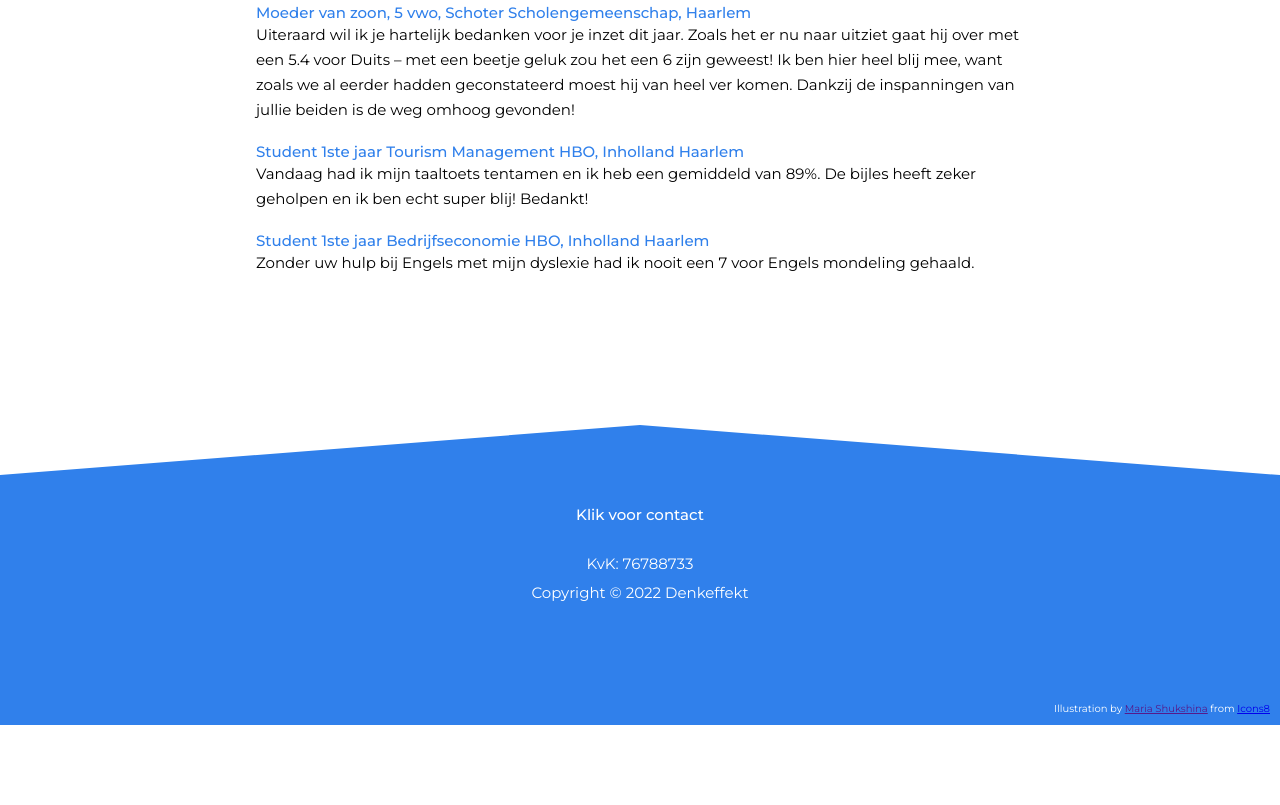
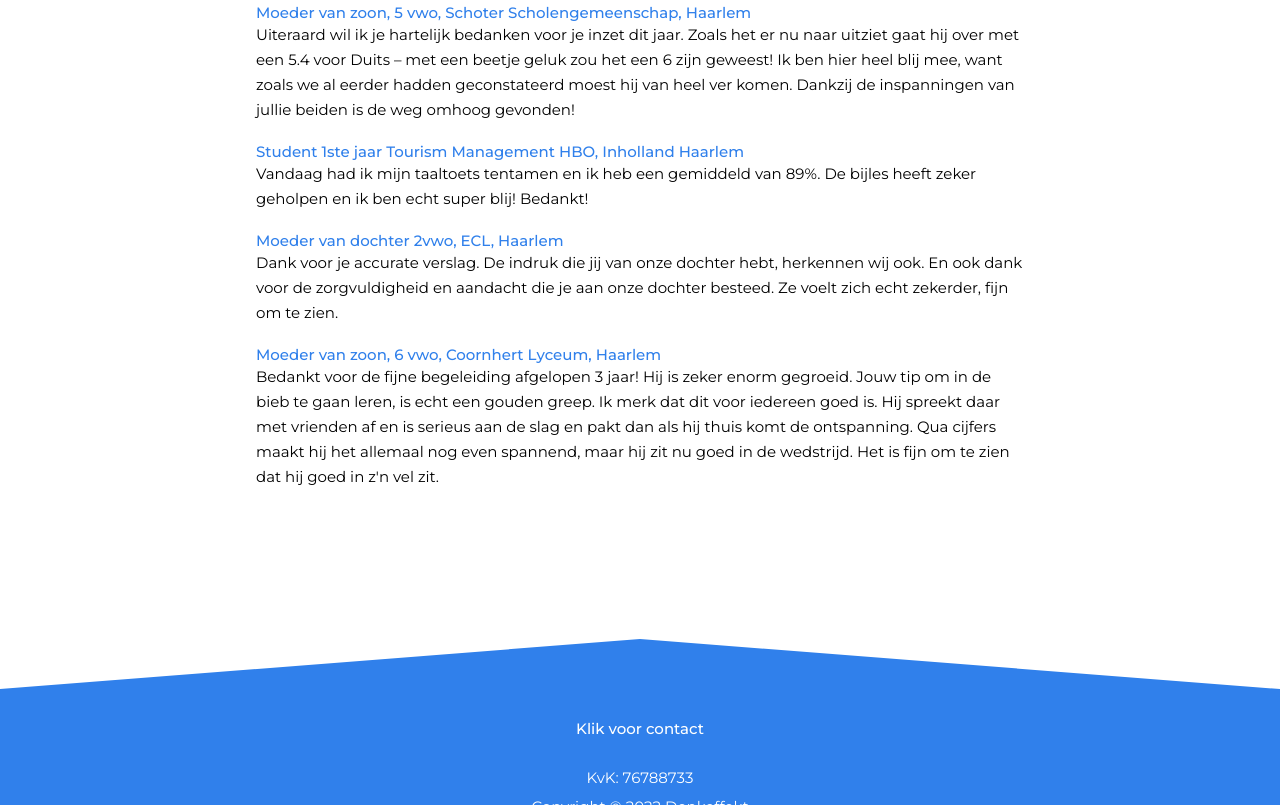
Before and after one commit to Maurits97/Denkeffekt2.0, a plain HTML site: page html/referenties.html in a window 1280 px wide. Shown: the part 1146-1951 px from the top of the page. Before the commit the page ends 1871 px from the top, so only its background shows below. Drawn offline with Linux system fonts and the light colour scheme.

Commit message:
changed referenties

```diff
--- a/html/referenties.html
+++ b/html/referenties.html
@@ -43,13 +43,13 @@
     <main id="main">
         <h1 class="header--subpage">Referenties</h1>
 
-        <h3 class="subheader--semisubpage">Moeder van zoon, 4 vwo, Coornhert Lyceum Heemstede</h3>
+        <h3 class="subheader--semisubpage">Moeder van zoon, 4 vwo, Coornhert Lyceum, Haarlem</h3>
         <p class="main__text">Hij vindt het echt heel fijn bij jou. Je hebt de juiste aanpak voor hem. "Mam, Brigitte stimuleert mij positief. Dat helpt heel goed en daardoor wil ik ervoor werken”.</p>
 
         <h3 class="subheader--semisubpage">Vader van dochter, 3 vwo, Schoter Haarlem</h3>
         <p class="main__text">Dank voor al je inspanning van het afgelopen jaar. Zij wil ook volgend jaar weer graag van je les krijgen.</p>
 
-        <h3 class="subheader--semisubpage">Moeder van zoon, 4 havo, Coornhert Lyceum, Heemstede</h3>
+        <h3 class="subheader--semisubpage">Moeder van zoon, 4 havo, Coornhert Lyceum, Haarlem</h3>
         <p class="main__text">Bedankt voor al je hulp en inzet. Hij gaat zeker voor zijn Engels een voldoende halen. Mocht hij nog bijles nodig hebben volgend schooljaar dat laat ik het weten.</p>
 
         <h3 class="subheader--semisubpage">Vader van dochter 1 vmbo-t, Schoter, Haarlem</h3>
@@ -79,8 +79,11 @@
         <h3 class="subheader--semisubpage">Student 1ste jaar Tourism Management HBO, Inholland Haarlem</h3>
         <p class="main__text">Vandaag had ik mijn taaltoets tentamen en ik heb een gemiddeld van 89%. De bijles heeft zeker geholpen en ik ben echt super blij! Bedankt!</p>
 
-        <h3 class="subheader--semisubpage">Student 1ste jaar Bedrijfseconomie HBO, Inholland Haarlem</h3>
-        <p class="main__text">Zonder uw hulp bij Engels met mijn dyslexie had ik nooit een 7 voor Engels mondeling gehaald.</p>
+        <h3 class="subheader--semisubpage">Moeder van dochter 2vwo, ECL, Haarlem</h3>
+        <p class="main__text">Dank voor je accurate verslag. De indruk die jij van onze dochter hebt, herkennen wij ook. En ook dank voor de zorgvuldigheid en aandacht die je aan onze dochter besteed. Ze voelt zich echt zekerder, fijn om te zien.</p>
+
+        <h3 class="subheader--semisubpage">Moeder van zoon, 6 vwo, Coornhert Lyceum, Haarlem</h3>
+        <p class="main__text">Bedankt voor de fijne begeleiding afgelopen 3 jaar! Hij is zeker enorm gegroeid. Jouw tip om in de bieb te gaan leren, is echt een gouden greep. Ik merk dat dit voor iedereen goed is. Hij spreekt daar met vrienden af en is serieus aan de slag en pakt dan als hij thuis komt de ontspanning. Qua cijfers maakt hij het allemaal nog even spannend, maar hij zit nu goed in de wedstrijd. Het is fijn om te zien dat hij goed in z'n vel zit. </p>
     </main>
 
     <div class="triangle triangle--footer"></div>
```
